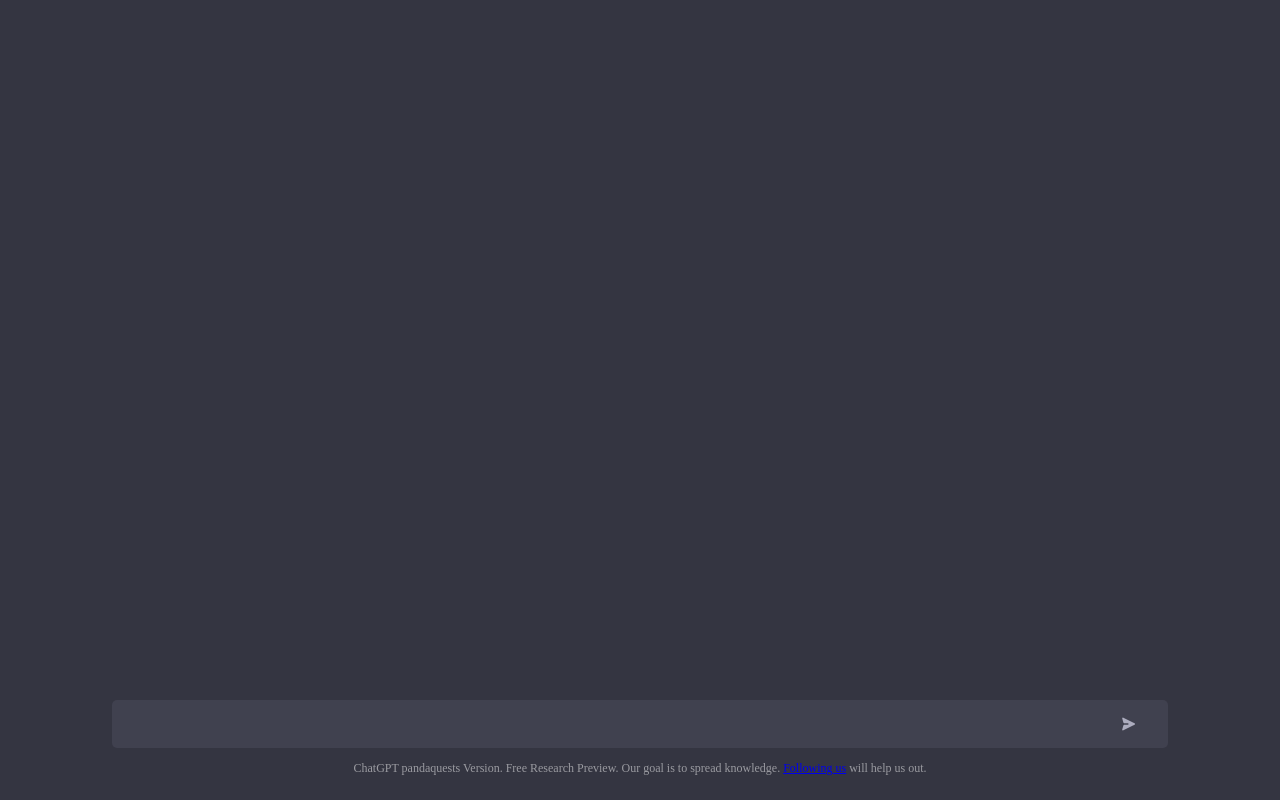
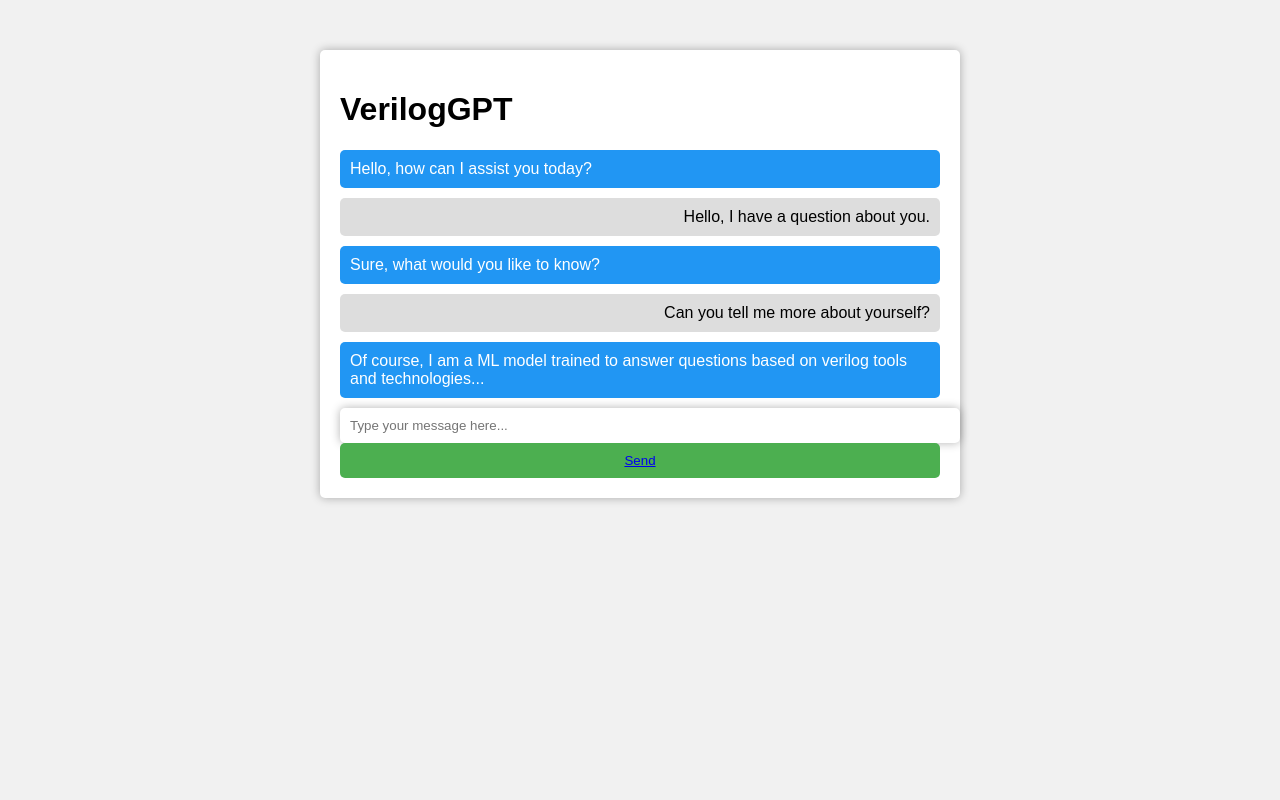
Before and after one commit to deamlan/Cleo-Club-House, a Flask app: page /test-ui in a window 1280 px wide. Run offline with Flask 3, Linux system fonts and the light colour scheme; parts of the project's set-up code (start-up, migrations or seed data) failed here and were passed over.

Commit message:
required changes

```diff
--- /dev/null
+++ b/Book1.csv
@@ -0,0 +1,10 @@
+Message,Class
+"ERROR VCP2571 ""Instantiations must have brackets (): HRESP."" ""testbench.sv"" 141 15",Spam
+"ERROR VCP2571 ""Instantiations must have brackets (): HRDATA."" ""testbench.sv"" 141 23",Spam
+"ERROR VCP2571 ""Instantiations must have brackets (): HREADY."" ""testbench.sv"" 141 31",Ham
+"ERROR VCP2571 ""Instantiations must have brackets (): PRDATA."" ""testbench.sv"" 141 39",Ham
+"ERROR VCP2571 ""Instantiations must have brackets (): PSEL."" ""testbench.sv"" 141 45",Ham
+"ERROR VCP2571 ""Instantiations must have brackets (): PENABLE."" ""testbench.sv"" 141 54",Ham
+"ERROR VCP2571 ""Instantiations must have brackets (): PADDR."" ""testbench.sv"" 142 7",Spam
+"ERROR VCP2571 ""Instantiations must have brackets (): PWRITE."" ""testbench.sv"" 142 15",Spam
+"ERROR VCP2000 ""Syntax error. Unexpected token: )."" ""testbench.sv"" 142 23",Spam
--- a/app.py
+++ b/app.py
@@ -1,8 +1,11 @@
 from flask import Flask, render_template
 import models.model as model
 import string
+import pandas as pd
 from sentence_transformers import SentenceTransformer
+import random
 
+answer_data=pd.read_csv("Book1.csv")
 
 app = Flask(__name__)
 
@@ -16,7 +19,7 @@ def index():
 # test api
 @app.route('/test-ui')
 def test_ui():
-    return render_template('h.html')
+    return render_template('test-index.html')
 
 
 # dummy api to test UI
@@ -40,7 +43,22 @@ def get_cluster(question):
     cluster_arr = lr.predict(question2d)
     cluster = cluster_arr[0].astype('U')
 
-    return cluster
+    #choose the random question
+    cluster1=cluster
+    if cluster1==40:
+        cluster1=cluster1-1
+    else:
+        cluster1=cluster1+1
+    cluster_data = cluster_data[cluster_data.cluster==cluster1]
+    cluster_question=cluster_data['Questions'].values
+    random_index = random.randint(0, len(cluster_question)-1)
+
+    # Select the random question
+    random_question = cluster_question[random_index]
+
+    #Select the answer
+    answer=answer_data['answer'].iloc[cluster-1]
+    return answer,random_question
 
 # driver function
 if __name__ == '__main__':
--- a/templates/main.js
+++ b/static/main.js
@@ -1,4 +1,5 @@
-const chatGPT = new Worker('http://localhost:8000/chatGPT.js');
+
+const chatGPT = new Worker('http://127.0.0.1:5000//static//chatGPT.js');
 
 const chatGPTResp = document.querySelector(".chatGPTResponse");
 
--- a/templates/h.html
+++ /dev/null
@@ -1,33 +0,0 @@
-<!DOCTYPE html>
-<html>
-  <head>
-    <title>chatGPT by pandaquests</title>
-    <link rel="stylesheet" href="./styles.css">
-  </head>
-  <body>
-    <div class="chatGPTResponse"></div>
-    <div class="footer"></div>
-    <div class="bottom">
-        <form class="chatForm">
-            <input type="text" class="chatGPTQuestion"/>
-                <svg class="sendButton" onclick="sendQuery()" troke="currentColor" fill="currentColor" stroke-width="0" viewBox="0 0 20 20" class="h-4 w-4 rotate-90" height="1em" width="1em" xmlns="http://www.w3.org/2000/svg"><path d="M10.894 2.553a1 1 0 00-1.788 0l-7 14a1 1 0 001.169 1.409l5-1.429A1 1 0 009 15.571V11a1 1 0 112 0v4.571a1 1 0 00.725.962l5 1.428a1 1 0 001.17-1.408l-7-14z"></path></svg>
-                <svg id="dots" width="132px" height="58px" viewBox="0 0 132 58" version="1.1" xmlns="http://www.w3.org/2000/svg" xmlns:xlink="http://www.w3.org/1999/xlink" xmlns:sketch="http://www.bohemiancoding.com/sketch/ns">
-                    <!-- Generator: Sketch 3.5.1 (25234) - http://www.bohemiancoding.com/sketch -->
-                    <title>dots</title>
-                    <desc>Created with Sketch.</desc>
-                    <defs></defs>
-                    <g id="dotsWrapper" stroke="none" stroke-width="1" fill="none" fill-rule="evenodd" sketch:type="MSPage">
-                        <g sketch:type="MSArtboardGroup" fill="#A3A3A3">
-                            <circle id="dot1" sketch:type="MSShapeGroup" cx="90" cy="30" r="3"></circle>
-                            <circle id="dot2" sketch:type="MSShapeGroup" cx="100" cy="30" r="3"></circle>
-                            <circle id="dot3" sketch:type="MSShapeGroup" cx="110" cy="30" r="3"></circle>
-                        </g>
-                    </g>
-                </svg>
-        </form>
-        <div class="disclaimer">ChatGPT pandaquests Version. Free Research Preview. Our goal is to spread knowledge. <a href="https://medium.com/@pandaquests">Following us</a> will help us out. </div>
-    </div>
-
-    <script src="./main.js"></script>
-  </body>
-</html>
--- /dev/null
+++ b/templates/test-index.html
@@ -0,0 +1,75 @@
+<!DOCTYPE html>
+<html>
+<head>
+<meta charset="UTF-8">
+<title>ChatGPT</title>
+<style>
+    body{
+            background-color: #f1f1f1;
+            font-family: Arial, sans-serif;
+        }
+
+    .container {
+            background-color: #fff;
+            border-radius: 5px;
+            box-shadow: 0 0 10px rgba(0, 0, 0, 0.3);
+            max-width: 600px;
+            margin: 50px auto;
+            padding: 20px;
+ }
+
+ .user {
+            background-color: #ddd;
+            border-radius: 5px;
+            margin-bottom: 10px;
+            padding: 10px;
+            text-align: right;
+ }
+
+ .bot {
+            background-color: #2196F3;
+            border-radius: 5px;
+            color: #fff;
+            margin-bottom: 10px;
+            padding: 10px;
+            text-align: left;
+ }
+
+input[type=text] {
+            border: none;
+            border-radius: 5px;
+            box-shadow: 0 0 10px rgba(0, 0, 0, 0.3);
+            padding: 10px;
+            width: 100%;
+}
+
+button {
+            background-color: #4CAF50;
+            border: none;
+            border-radius: 5px;
+            color: #fff;
+            cursor: pointer;
+            padding: 10px;
+            width: 100%;
+}
+
+button:hover {
+            background-color: #3e8e41;
+}
+</style>
+</head>
+<body>
+<div class="container">
+<h1>VerilogGPT</h1>
+<div class="bot">Hello, how can I assist you today?</div>
+<div class="user">Hello, I have a question about you.</div>
+<div class="bot">Sure, what would you like to know?</div>
+<div class="user">Can you tell me more about yourself?</div>
+<div class="bot">Of course, I am a ML model trained to answer questions based on verilog tools and technologies...</div>
+<form>
+<input type="text" placeholder="Type your message here...">
+<button><a href = "/api/v1.0/get-cluster/assertion">Send</a></button>
+</form>
+</div>
+</body>
+</html>
```
Also changed, not shown: models/model.py (+5 -18 lines), templates/index.html (+28 -71 lines), static/chatGPT.js (renamed from templates/chatGPT.js), static/styles.css (renamed from templates/styles.css), 1 other file.
